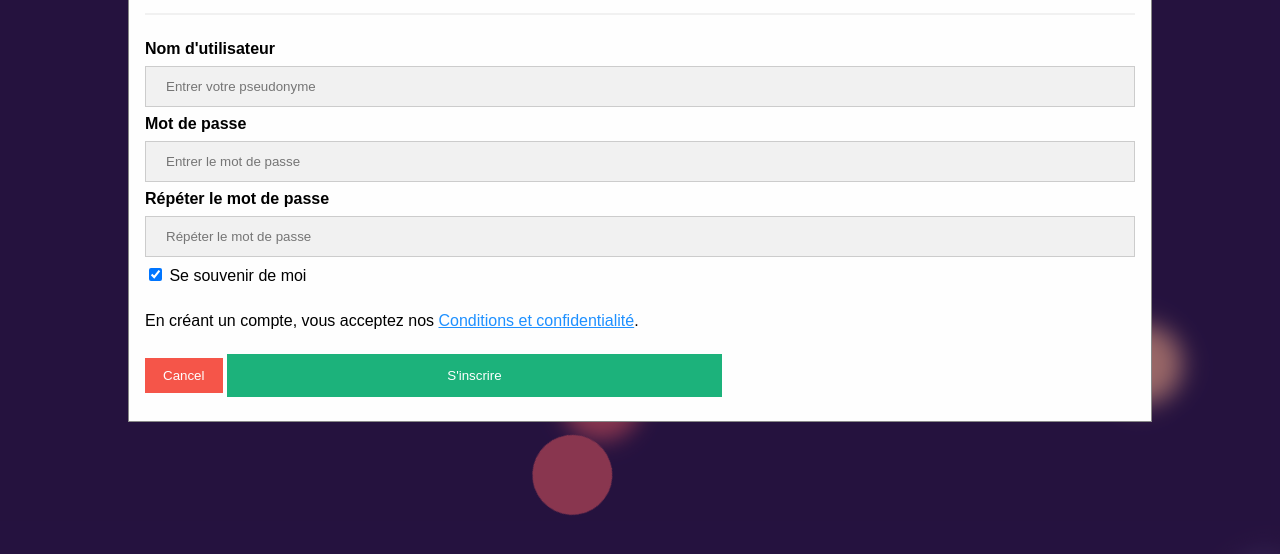
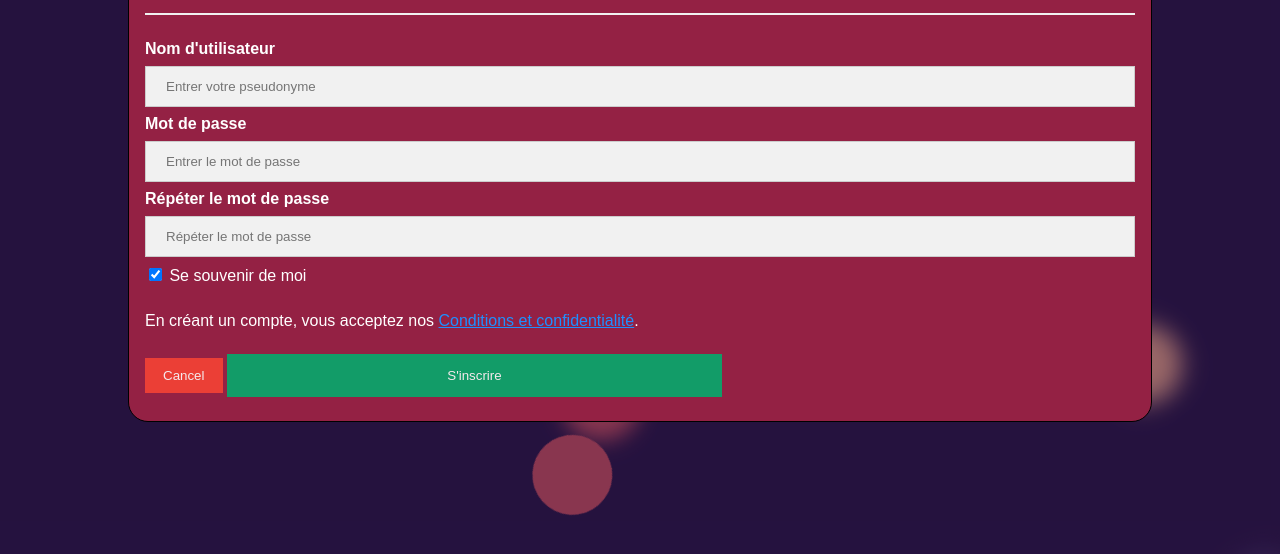
Before and after one commit to WilliamGirouard/Localstorage, a plain HTML site: page Accueil.html in a window 1280 px wide. Both pictures are taken after a click on the button "S'inscrire". Shown: the part 242-796 px from the top of the page. Drawn offline with Linux system fonts and the light colour scheme.

Commit message:
Changement du style, background et effets

```diff
--- a/Accueil.css
+++ b/Accueil.css
@@ -158,12 +158,35 @@
   border: none;
   background: #f1f1f1;
 }
+/*Style du bouton pris sur : https://getcssscan.com/css-buttons-examples */
+#butInscription {
+  background: linear-gradient(to bottom right, #EF4765, #FF9A5A);
+  border: 0;
+  border-radius: 12px;
+  color: #FFFFFF;
+  cursor: pointer;
+  display: inline-block;
+  font-family: -apple-system,system-ui,"Segoe UI",Roboto,Helvetica,Arial,sans-serif;
+  font-size: 16px;
+  font-weight: 500;
+  line-height: 2.5;
+  outline: transparent;
+  padding: 0 1rem;
+  text-align: center;
+  text-decoration: none;
+  transition: box-shadow .2s ease-in-out;
+  user-select: none;
+  -webkit-user-select: none;
+  touch-action: manipulation;
+  white-space: nowrap;
+}
 
-#butInscription{
-  background-color: #c3cb20;
-  border-color: rgb(90, 80, 80);
-  border-style: solid;
-  border-width: 3px;
+#butInscription:not([disabled]):focus {
+  box-shadow: 0 0 .25rem rgba(0, 0, 0, 0.5), -.125rem -.125rem 1rem rgba(239, 71, 101, 0.5), .125rem .125rem 1rem rgba(255, 154, 90, 0.5);
+}
+
+#butInscription:not([disabled]):hover {
+  box-shadow: 0 0 .25rem rgba(0, 0, 0, 0.5), -.125rem -.125rem 1rem rgba(239, 71, 101, 0.5), .125rem .125rem 1rem rgba(255, 154, 90, 0.5);
 }
 
 /* Add a background color when the inputs get focus */
@@ -204,7 +227,6 @@
 .container {
   padding: 16px;
 }
-
 /* The Modal (background) */
 .modal {
   display: none; /* Hidden by default */
@@ -215,18 +237,18 @@
   width: 100%; /* Full width */
   height: 100%; /* Full height */
   overflow: auto; /* Enable scroll if needed */
-  background-color: #474e5d;
-  padding-top: 50px;
+  background-color: rgb(0,0,0); /* Fallback color */
+  background-color: rgba(0,0,0,0.4); /* Black w/ opacity */
+  padding-top: 60px;
 }
 
 /* Modal Content/Box */
 .modal-content {
-  background-color: #fefefe;
+
   margin: 5% auto 15% auto; /* 5% from the top, 15% from the bottom and centered */
-  border: 1px solid #888;
+  border: 1px solid #000000;
   width: 80%; /* Could be more or less, depending on screen size */
 }
-
 /* Style the horizontal ruler */
 hr {
   border: 1px solid #f1f1f1;
@@ -273,12 +295,35 @@
   border: 1px solid #ccc;
   box-sizing: border-box;
 }
+/*Style du bouton pris sur : https://getcssscan.com/css-buttons-examples */
+#butConnexion {
+  background: linear-gradient(to bottom right, #EF4765, #FF9A5A);
+  border: 0;
+  border-radius: 12px;
+  color: #FFFFFF;
+  cursor: pointer;
+  display: inline-block;
+  font-family: -apple-system,system-ui,"Segoe UI",Roboto,Helvetica,Arial,sans-serif;
+  font-size: 16px;
+  font-weight: 500;
+  line-height: 2.5;
+  outline: transparent;
+  padding: 0 1rem;
+  text-align: center;
+  text-decoration: none;
+  transition: box-shadow .2s ease-in-out;
+  user-select: none;
+  -webkit-user-select: none;
+  touch-action: manipulation;
+  white-space: nowrap;
+}
 
-#butConnexion{
-  background-color: #8c9217;
-  border-color: rgb(90, 80, 80);
-  border-style: solid;
-  border-width: 3px;
+#butConnexion:not([disabled]):focus {
+  box-shadow: 0 0 .25rem rgba(0, 0, 0, 0.5), -.125rem -.125rem 1rem rgba(239, 71, 101, 0.5), .125rem .125rem 1rem rgba(255, 154, 90, 0.5);
+}
+
+#butConnexion:not([disabled]):hover {
+  box-shadow: 0 0 .25rem rgba(0, 0, 0, 0.5), -.125rem -.125rem 1rem rgba(239, 71, 101, 0.5), .125rem .125rem 1rem rgba(255, 154, 90, 0.5);
 }
 
 /* Set a style for all buttons */
@@ -309,6 +354,7 @@
   text-align: center;
   margin: 24px 0 12px 0;
   position: relative;
+  color: white;
 }
 
 img.avatar {
@@ -338,14 +384,15 @@
   background-color: rgb(0,0,0); /* Fallback color */
   background-color: rgba(0,0,0,0.4); /* Black w/ opacity */
   padding-top: 60px;
+  color: white;
 }
 
 /* Modal Content/Box */
 .modal-content {
-  background-color: #fefefe;
+  background-color:#942144;
   margin: 5% auto 15% auto; /* 5% from the top, 15% from the bottom and centered */
-  border: 1px solid #888;
   width: 80%; /* Could be more or less, depending on screen size */
+  border-radius: 20px;
 }
 
 /* The Close Button (x) */
--- a/Accueil.html
+++ b/Accueil.html
@@ -80,9 +80,9 @@
              <input type="checkbox" checked="checked" name="remember"> Souviens-toi de moi
          </label>
 
-         <div class="container" style="background-color:#f1f1f1">
+         <div class="container">
              <button type="button" onclick="document.getElementById('id02').style.display='none'" class="cancelbtn">Annuler</button>
-             <span class="psw">Mot de passe<a href="#"> oublié?</a></span>
+             <span class="psw">Mot de passe<a href="https://www.youtube.com/watch?v=TnlPtaPxXfc"> oublié?</a></span>
          </div>
      </form>
 
--- a/javascript/fonction.js
+++ b/javascript/fonction.js
@@ -40,26 +40,27 @@
     taskList.appendChild(listItem);
     taskInput.value = "";
 
-    const doneBtn = document.createElement("img");
+    const doneBtn = document.createElement("i");
 
-    doneBtn.setAttribute("src", "../img/icons8-checkmark-50.png");
+    doneBtn.setAttribute("class", "fa-solid fa-square-check");
     doneBtn.setAttribute('height', '25px');
     doneBtn.setAttribute('width', '25px');
+    doneBtn.setAttribute('margin-left', '20px');
 
     listItem.appendChild(doneBtn);
 
     doneBtn.addEventListener("click", () => {
         if(listItem.id == ""){
-            listItem.id = "taskDone"
+            listItem.id = "checked"
         }
         else(
             listItem.id = ""
             )});
 
 
-    const editBtn = document.createElement("img");
+    const editBtn = document.createElement("i");
 
-    editBtn.setAttribute("src", "../img/icons8-edit-file-50.png");
+    editBtn.setAttribute("class", "fa-solid fa-pen-to-square");
     editBtn.setAttribute('height', '25px');
     editBtn.setAttribute('width', '25px');
 
@@ -70,9 +71,9 @@
         listItem.remove()
     });
 
-    const deleteBtn = document.createElement("img");
+    const deleteBtn = document.createElement("i");
 
-    deleteBtn.setAttribute("src", "../img/icons8-delete-60.png");
+    deleteBtn.setAttribute("class", "fa-solid fa-trash");
     deleteBtn.setAttribute('height', '25px');
     deleteBtn.setAttribute('width', '25px');
 
```
Also changed, not shown: tasklist.css (+46 -10 lines), tasklist.html (+3 -1 lines).
